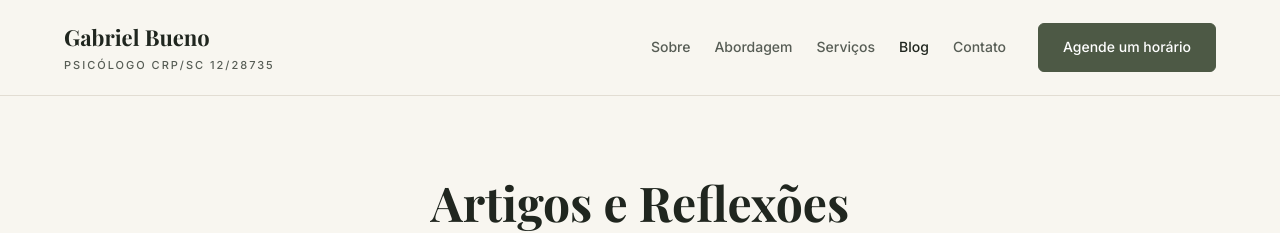
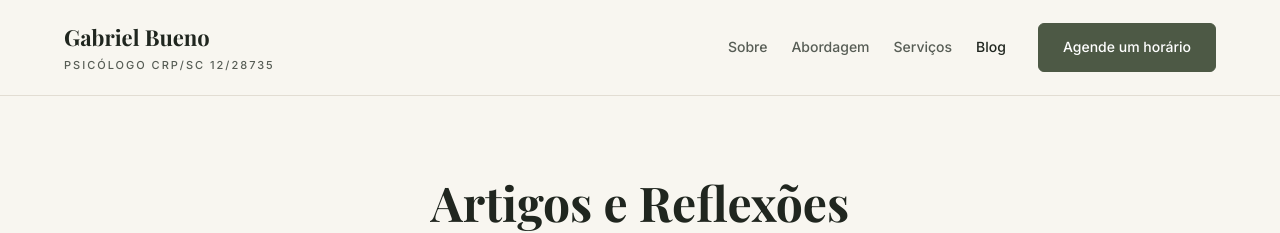
Before and after one commit to Bueno-psi/psibueno-site, a Jekyll site: the page built from blog.html, in a window 1280 px wide. Shown: the top 233 px of the page. Built offline with Jekyll 4.4.1, drawn with Linux system fonts in a browser that asks for light colours.

Commit message:
Update blog.html

```diff
--- a/blog.html
+++ b/blog.html
@@ -205,7 +205,6 @@
         <a href="{{ site.url }}/index.html#abordagem">Abordagem</a>
         <a href="{{ site.url }}/index.html#servicos">Serviços</a>
         <a href="{{ site.url }}/blog.html" class="active">Blog</a>
-        <a href="{{ site.url }}/index.html#contato">Contato</a>
       </div>
       <a href="https://wa.me/5548999220575" target="_blank" class="btn btn-primary">
         Agende um horário
```
